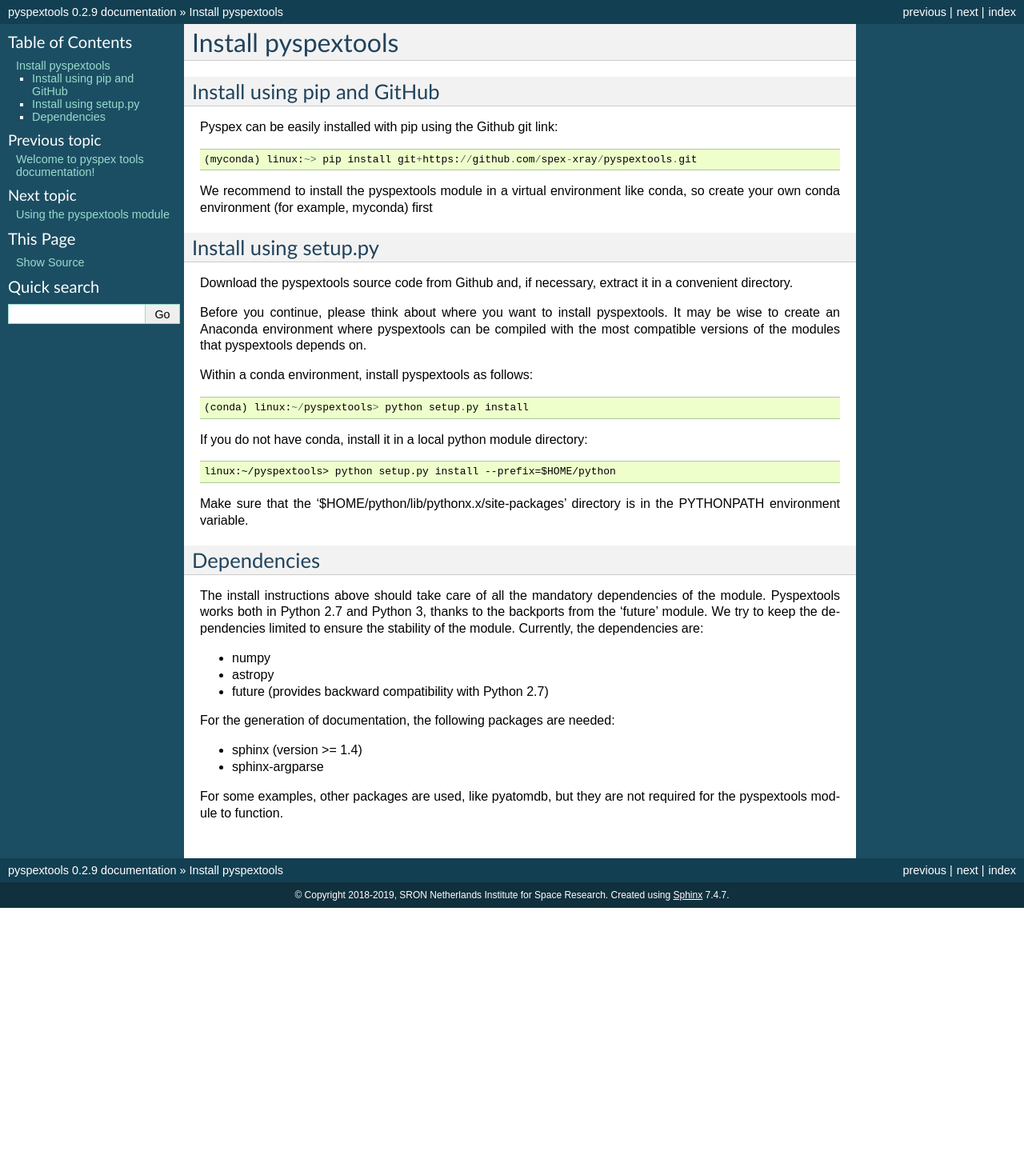
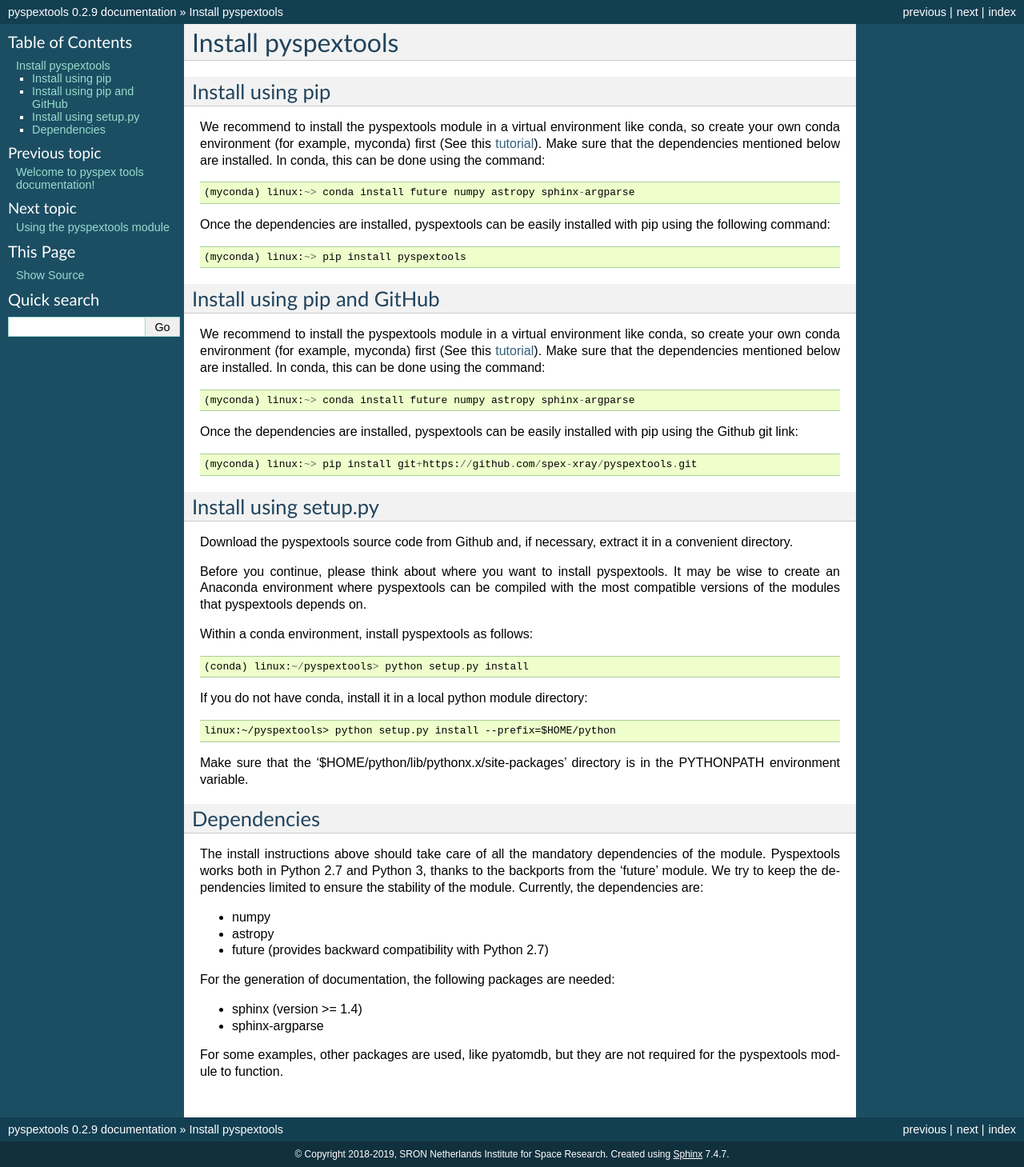
Before and after one commit to spex-xray/pyspextools, a Sphinx documentation site: the page built from doc/source/install.rst, in a window 1280 px wide. Shown: the whole page at 80% size. Built offline with Sphinx 7.4.7, drawn with Linux system fonts in a browser that asks for light colours; formulas are drawn with MathJax 3; before the commit the page ends 1135 px from its top, so only the background shows below that.

Commit message:
Add new install instructions for PYPI. Loosen the constraints on package dependencies.

```diff
--- a/doc/source/install.rst
+++ b/doc/source/install.rst
@@ -1,15 +1,36 @@
 Install pyspextools
 ===================
+
+Install using pip
+-----------------
+
+We recommend to install the pyspextools module in a virtual environment like conda, so create your
+own conda environment (for example, myconda) first (See this
+`tutorial <https://uoa-eresearch.github.io/eresearch-cookbook/recipe/2014/11/20/conda/>`_).
+Make sure that the dependencies mentioned below are installed.
+In conda, this can be done using the command::
+
+    (myconda) linux:~> conda install future numpy astropy sphinx-argparse
+
+Once the dependencies are installed, pyspextools can be easily installed with pip using the following command::
+
+    (myconda) linux:~> pip install pyspextools
 
 Install using pip and GitHub
 ----------------------------
 
-Pyspex can be easily installed with pip using the Github git link::
+We recommend to install the pyspextools module in a virtual environment like conda, so create your
+own conda environment (for example, myconda) first (See this
+`tutorial <https://uoa-eresearch.github.io/eresearch-cookbook/recipe/2014/11/20/conda/>`_).
+Make sure that the dependencies mentioned below are installed.
+In conda, this can be done using the command::
+
+    (myconda) linux:~> conda install future numpy astropy sphinx-argparse
+
+Once the dependencies are installed, pyspextools can be easily installed with pip using the Github git link::
 
     (myconda) linux:~> pip install git+https://github.com/spex-xray/pyspextools.git
 
-We recommend to install the pyspextools module in a virtual environment like conda, so create your
-own conda environment (for example, myconda) first
 
 Install using setup.py
 ----------------------
--- a/setup.py
+++ b/setup.py
@@ -6,7 +6,7 @@ import re
 import pyspextools
 
 # Set dependencies, we need sphinx to build doc and numpy for arrays
-dependencies = ['future>=0.15','numpy>=1.11','astropy>=2.0','sphinx-argparse>=0.1.15','sphinx']
+dependencies = ['future>=0.15','numpy>=1.11','astropy>=1.1','sphinx-argparse>=0.1.15','sphinx']
 
 # Set up sphinx
 try:
```
